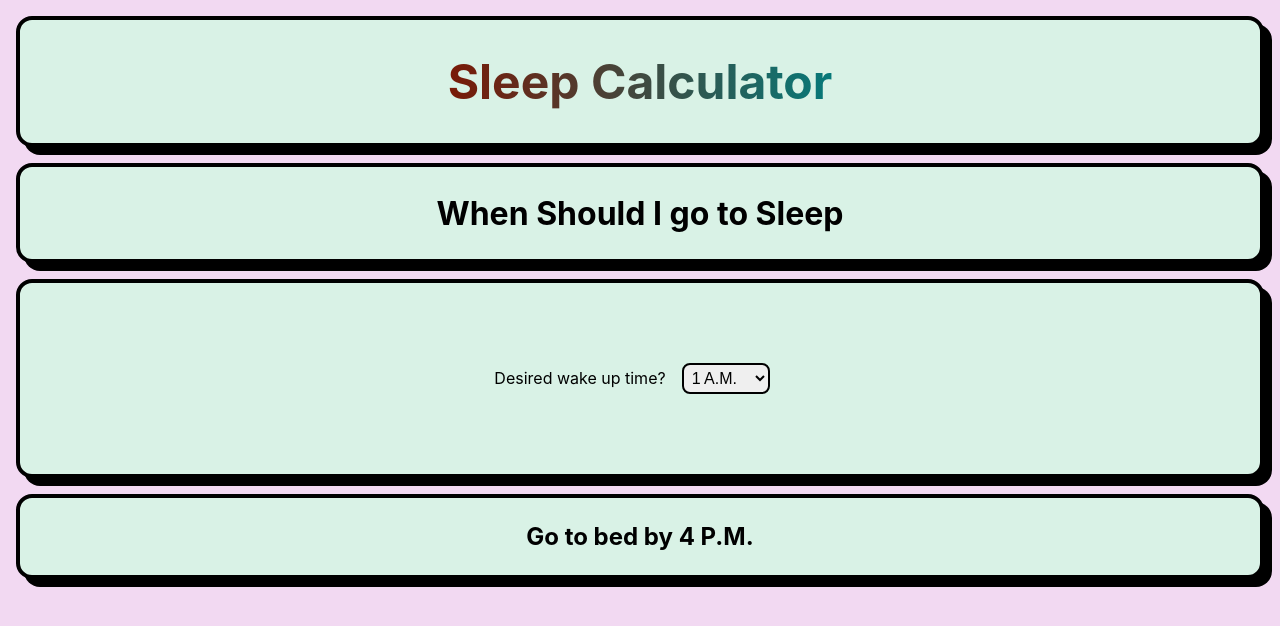
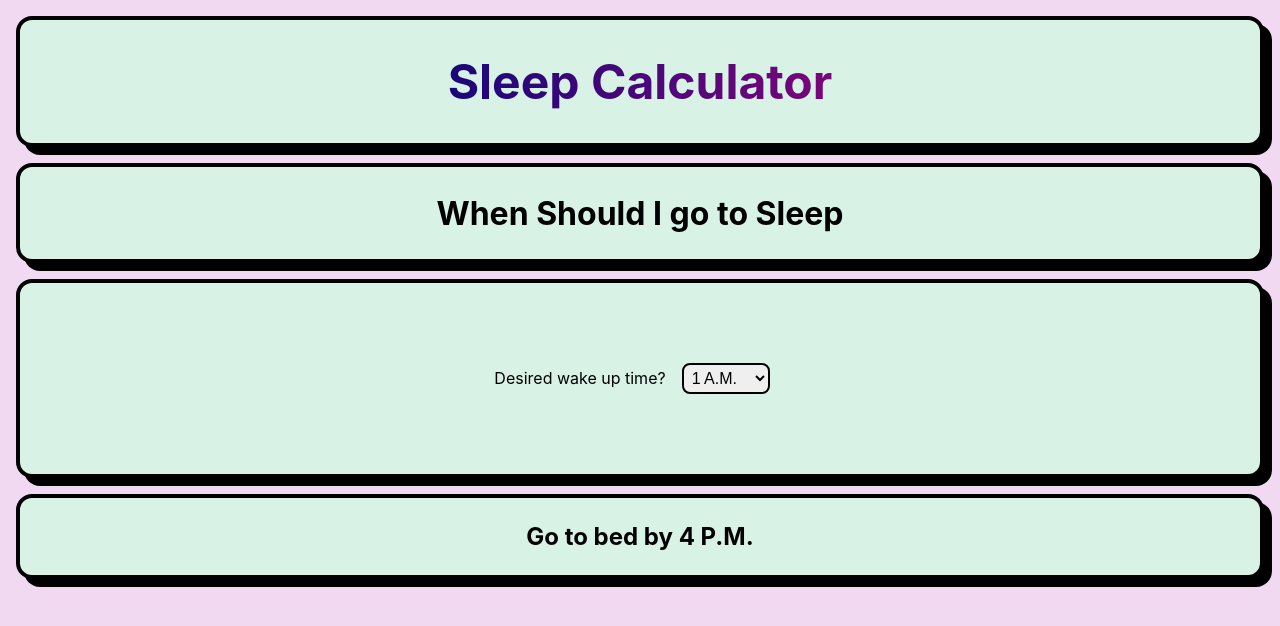
Before and after one commit to zinnia-frazier/sleep-calculator, a React (Create React App) app in the folder sleep-calculator/: page / in a window 1280 px wide. Shown: the top 626 px of the page. Built offline with nearby package versions, Linux system fonts and the light colour scheme.

Commit message:
Gradient color editing

```diff
--- a/sleep-calculator/src/stylesheets/styles.module.css
+++ b/sleep-calculator/src/stylesheets/styles.module.css
@@ -24,7 +24,7 @@ p, input, select {
 }
 
 .gradient {
-    background: linear-gradient(to right, hsla(10, 90%, 25%, 1), hsla(180, 90%, 25%, 1));
+    background: linear-gradient(to right, hsla(250, 90%, 25%, 1), hsla(300, 90%, 25%, 1));
     background-clip: text;
     -webkit-text-fill-color: transparent;
 }
```
